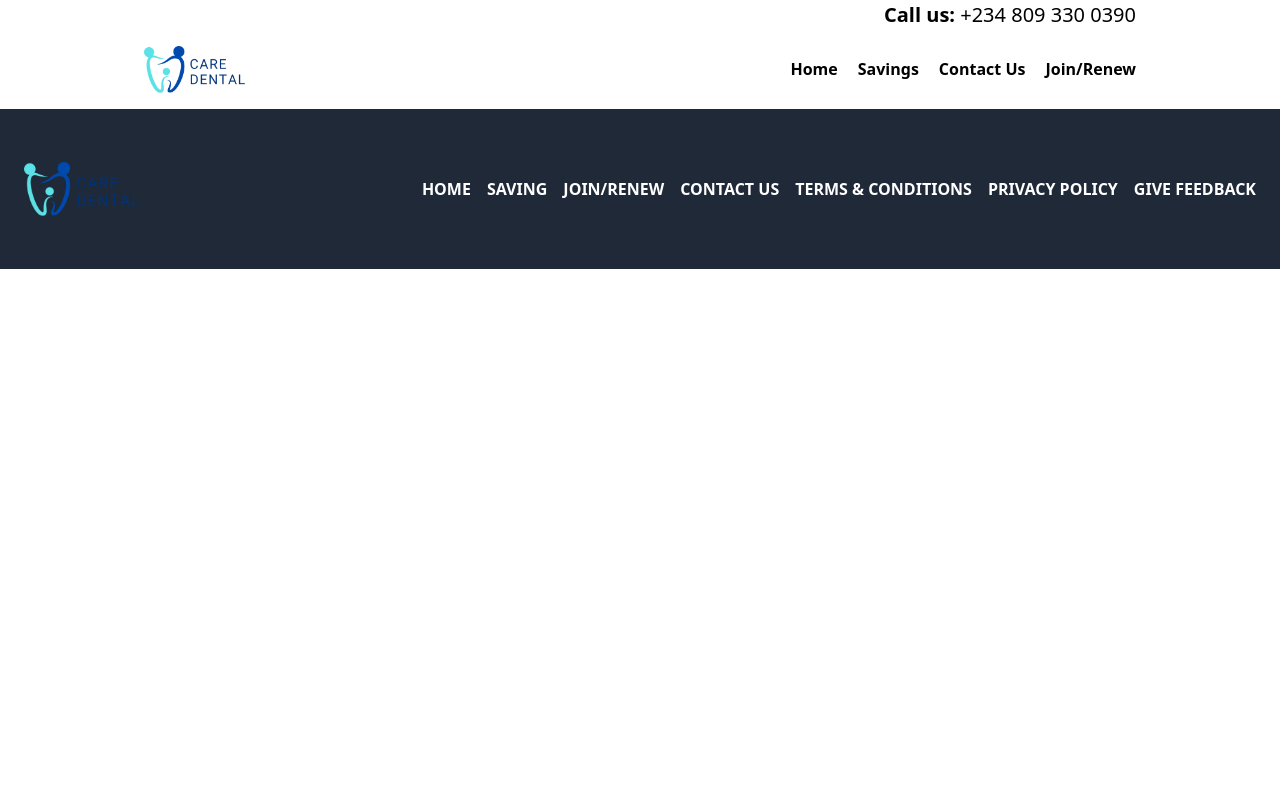
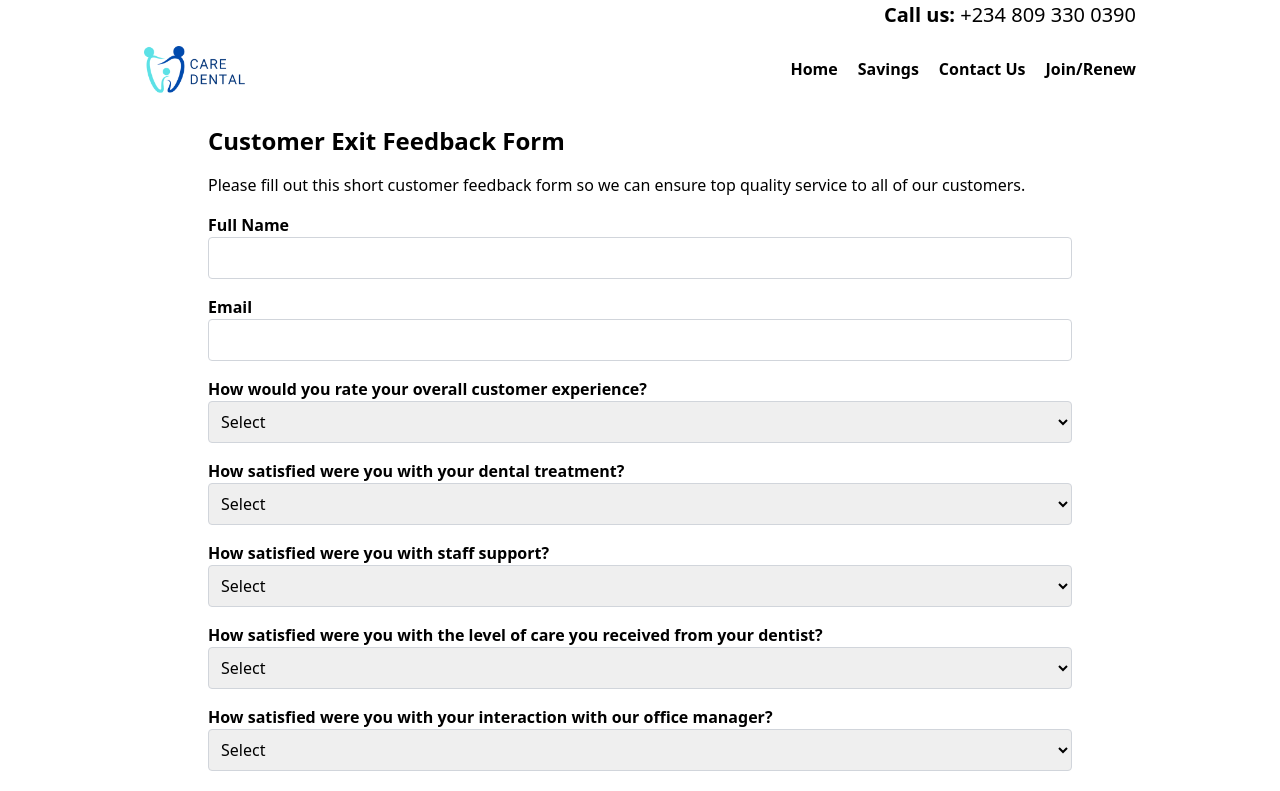
Before and after one commit to kinglove58/CareDental, a React (Vite) app: page /annapolissurvey in a window 1280 px wide. Shown: the top 791 px of the page. Built offline with nearby package versions, Linux system fonts and the light colour scheme.

Commit message:
feat: add ADCSurvey2 component and email input to AnnapolisDCSurvey; update routing in App component

```diff
--- a/src/App.jsx
+++ b/src/App.jsx
@@ -14,6 +14,7 @@ import TermsConditions from "./pages/terms_condition/TermsCodition";
 import Survey from "./components/Survey";
 import ScrollUpward from "./components/ScrollUpward";
 import AnnapolisDCSurvey from "./components/AnnapolisDCSurvey";
+import ADCSurvey2 from "./components/ADCSurvey2";
 
 function App() {
   return (
@@ -29,6 +30,7 @@ function App() {
         <Route path="/terms_condition" element={<TermsConditions />} />
         <Route path="/survey" element={<Survey />} />
         <Route path="/annapolicfeedback" element={<AnnapolisDCSurvey />} />
+        <Route path="/annapolissurvey" element={<ADCSurvey2 />} />
       </Routes>
       <ScrollToTop />
       <Footer />
--- a/src/components/ADCSurvey2.jsx
+++ b/src/components/ADCSurvey2.jsx
@@ -4,6 +4,7 @@ import emailjs from "emailjs-com";
 const ADCSurvey2 = () => {
   const [formData, setFormData] = useState({
     fullName: "",
+    email: "",
     overallExperience: "",
     treatmentSatisfaction: "",
     staffSupport: "",
@@ -55,6 +56,17 @@ const ADCSurvey2 = () => {
             type="text"
             name="fullName"
             value={formData.fullName}
+            onChange={handleChange}
+            className="w-full p-2 border border-gray-300 rounded"
+            required
+          />
+        </div>
+        <div>
+          <label className="block font-semibold">Email</label>
+          <input
+            type="email"
+            name="email"
+            value={formData.email}
             onChange={handleChange}
             className="w-full p-2 border border-gray-300 rounded"
             required
--- a/src/components/AnnapolisDCSurvey.jsx
+++ b/src/components/AnnapolisDCSurvey.jsx
@@ -4,6 +4,7 @@ import emailjs from "emailjs-com";
 const AnnapolisDCSurvey = () => {
   const [formData, setFormData] = useState({
     fullName: "",
+    email: "",
     gender: "",
     age: "",
     visitFrequency: "",
@@ -35,7 +36,7 @@ const AnnapolisDCSurvey = () => {
         "service_g4sarxm", // Replace with your actual service ID
         "template_ory182p", // Replace with your actual template ID
         formData,
-        "5-NXkjBkADbnPGUMP" // Replace with your actual public key
+        { publicKey: "5-NXkjBkADbnPGUMP" }
       )
       .then(
         (result) => {
@@ -63,6 +64,17 @@ const AnnapolisDCSurvey = () => {
             type="text"
             name="fullName"
             value={formData.fullName}
+            onChange={handleChange}
+            className="w-full p-2 border border-gray-300 rounded"
+            required
+          />
+        </div>
+        <div>
+          <label className="block font-semibold">Email</label>
+          <input
+            type="email"
+            name="email"
+            value={formData.email}
             onChange={handleChange}
             className="w-full p-2 border border-gray-300 rounded"
             required
```
